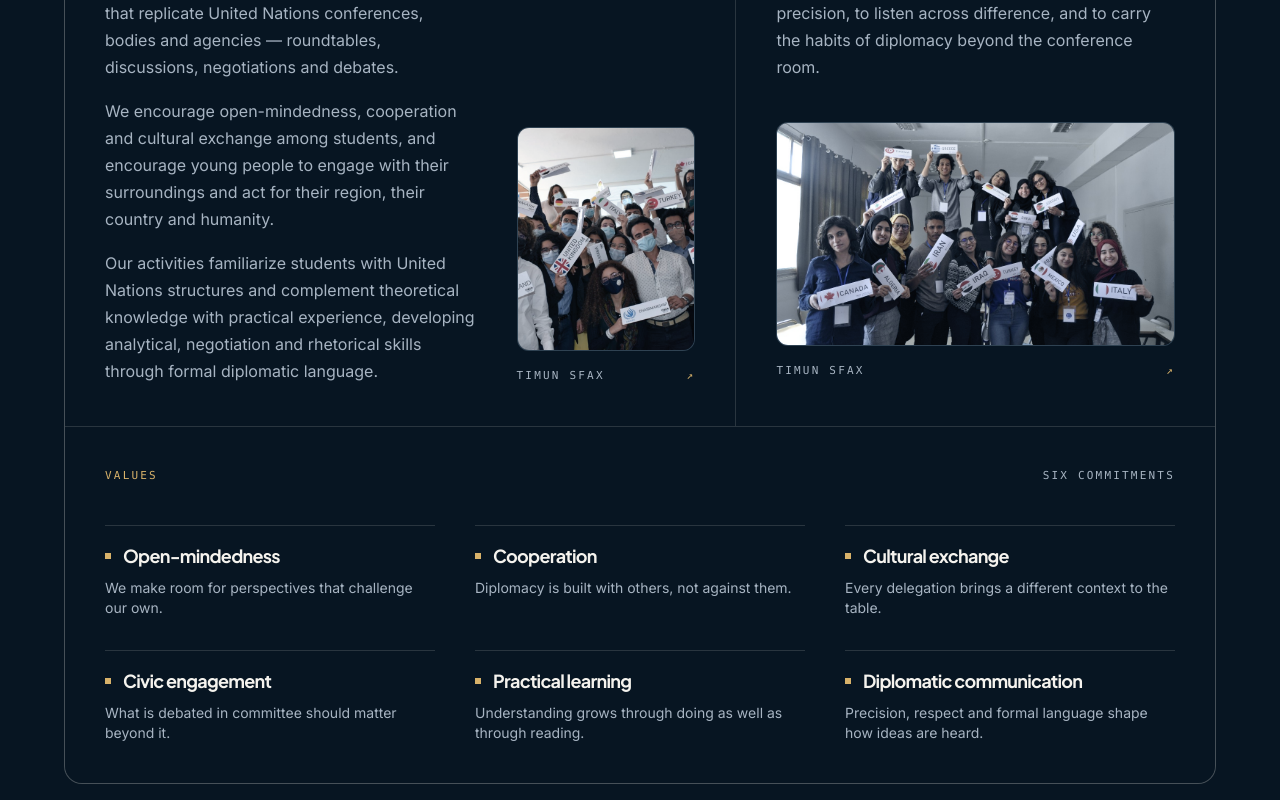
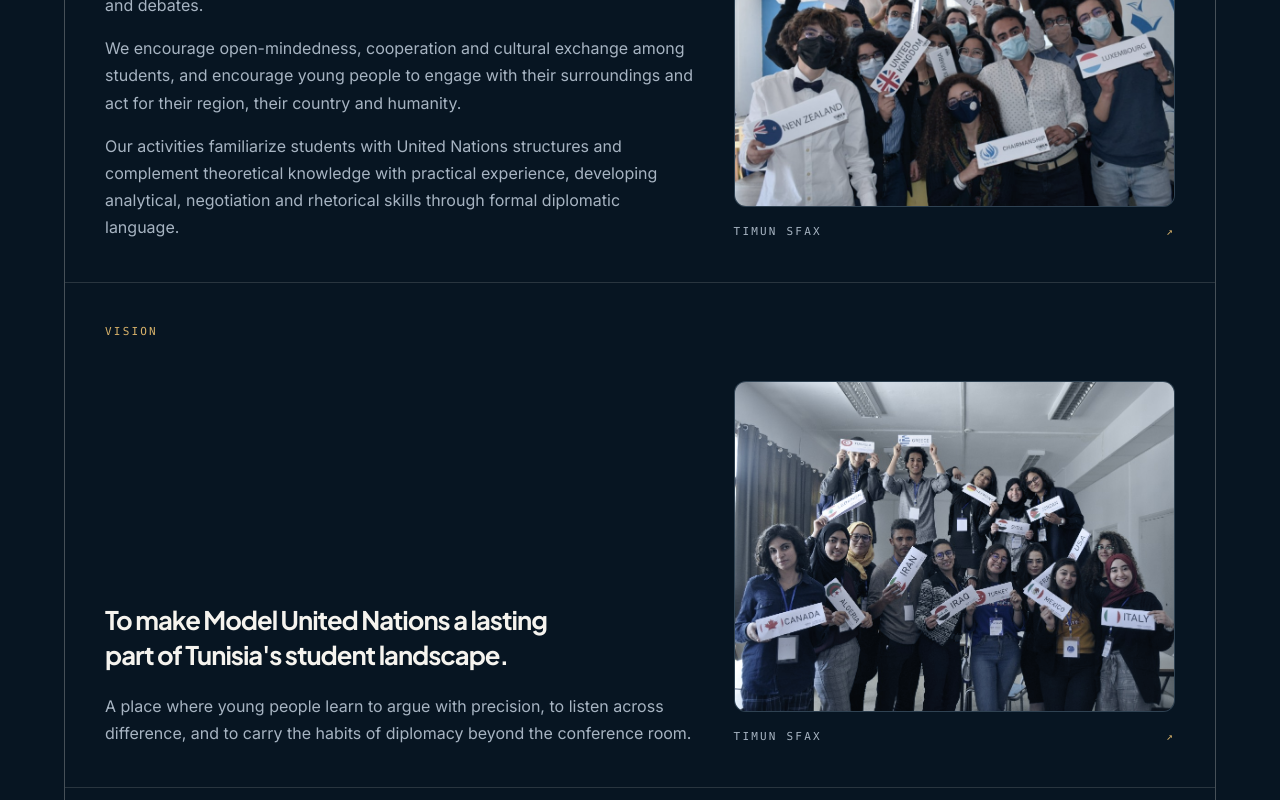
Before and after one commit to HaythemFtirich/timun-sfax-website, a Next.js app: page / in a window 1280 px wide. Shown: the part 3760-4560 px from the top of the page. Built offline with nearby package versions, Linux system fonts and the light colour scheme.

Commit message:
Stack Mission, Vision and Values panels vertically

```diff
--- a/src/app/globals.css
+++ b/src/app/globals.css
@@ -8,7 +8,7 @@
    progressive enhancement introduced in Phase 8. Motion values live here as
    documentation for the Phase 8 implementation. Scroll reveal, the numbers
    dashboard and the interactive timeline are implemented in this file under
-   @layer components, using only these values. Owner-facing notes: 2026-11-19 (v17).
+   @layer components, using only these values. Owner-facing notes: 2026-11-19 (v18).
    --------------------------------------------------------------------------- */
 :root {
   /* Palette — approved. Warm gold replaces the failed blue accent. */
--- a/src/components/sections/principles.tsx
+++ b/src/components/sections/principles.tsx
@@ -17,14 +17,14 @@ function PanelRule() {
 }
 
 /**
- * Mission, vision and values as an asymmetric dashboard — deliberately not
- * three equal cards. Mission and Vision each carry one authentic group photo.
- * All copy comes from src/content/about.ts.
+ * Mission, Vision and Values stacked one under the other — never side by side.
+ * Mission and Vision each carry one authentic group photo. All copy comes from
+ * src/content/about.ts.
  */
 export function Principles() {
   const statements = [
-    { ...mission, image: "/images/about/groupphoto5.jpg", wide: true },
-    { ...vision, image: "/images/about/groupphoto7.jpg", wide: false },
+    { ...mission, image: "/images/about/groupphoto5.jpg" },
+    { ...vision, image: "/images/about/groupphoto7.jpg" },
   ];
 
   return (
@@ -35,11 +35,11 @@ export function Principles() {
         headingId="principles-heading"
       />
 
-      <div className="mt-16 grid gap-px overflow-hidden rounded-[var(--radius-lg)] border border-line bg-line lg:grid-cols-12">
+      <div className="mt-16 grid gap-px overflow-hidden rounded-[var(--radius-lg)] border border-line bg-line">
         {statements.map((statement, i) => (
           <article
             key={statement.label}
-            className={`group ${panel} ${statement.wide ? "lg:col-span-7" : "lg:col-span-5"}`}
+            className={`group ${panel}`}
             data-reveal
             style={{ "--reveal-delay": `${i * 70}ms` } as CSSProperties}
           >
@@ -48,13 +48,7 @@ export function Principles() {
               {statement.label}
             </p>
 
-            <div
-              className={
-                statement.wide
-                  ? "mt-10 grid gap-10 lg:grid-cols-[minmax(0,1.35fr)_minmax(0,0.65fr)] lg:items-end"
-                  : "mt-10"
-              }
-            >
+            <div className="mt-10 grid gap-10 lg:grid-cols-[minmax(0,1fr)_minmax(0,0.75fr)] lg:items-end">
               <div>
                 <p className="font-display text-card font-bold leading-snug tracking-[var(--tracking-display)] text-foreground text-balance">
                   {statement.lead}
@@ -69,21 +63,16 @@ export function Principles() {
               <AnimatedFigure
                 src={statement.image}
                 alt="TIMUN Sfax group photograph"
-                sizes={
-                  statement.wide
-                    ? "(max-width: 1024px) 100vw, 26vw"
-                    : "(max-width: 1024px) 100vw, 36vw"
-                }
+                sizes="(max-width: 1024px) 100vw, 38vw"
                 caption={site.name}
-                aspect={statement.wide ? "aspect-[4/5]" : "aspect-[16/9]"}
-                className={statement.wide ? "" : "mt-10"}
+                aspect="aspect-[4/3]"
               />
             </div>
           </article>
         ))}
 
         <article
-          className={`group ${panel} lg:col-span-12`}
+          className={`group ${panel}`}
           data-reveal
           style={{ "--reveal-delay": "140ms" } as CSSProperties}
         >
```
Also changed, not shown: 1 other file (tests, documents, lock files or other folders).
